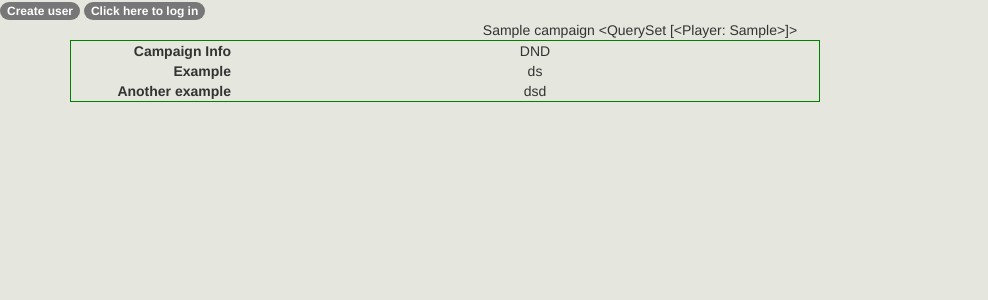
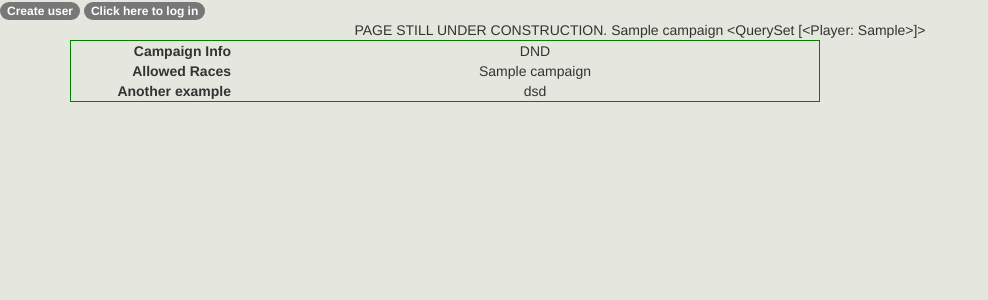
Before and after one commit to taiChantarungsee/roleplaying_manager, a Django app: page /GM/1 in a window 1280 px wide. Shown: the top 300 px of the page, without its empty margins (0-988 px from the left). Run offline with Django 3.2, Linux system fonts and the light colour scheme; tables that the repository leaves empty hold one stand-in row (values such as "Sample post"); some libraries are stand-ins or nearby versions.

Commit message:
Added models for players, campaigns and relations between them, and for selecting campaign settings.

```diff
--- a/blog/templates/blog/gm_detail.html
+++ b/blog/templates/blog/gm_detail.html
@@ -7,6 +7,7 @@ $(document).ready(function(){
 
 </script>
 <div style="text-align:center;">
+	PAGE STILL UNDER CONSTRUCTION.
 	{{campaign}}
 	{{players.all}}
 	<div class="container">
@@ -15,8 +16,8 @@ $(document).ready(function(){
 				<dl class="dl-horizontal" id="firstbox" style=" border: 1px solid green;">
 					<dt>Campaign Info</dt>
 					<dd>{{campaign.system}}</dd>
-					<dt>Example</dt>
-					<dd>ds</dd>
+					<dt>Allowed Races</dt>
+					<dd>{{campaign}}</dd>
 					<dt>Another example</dt>
 					<dd>dsd</dd>
 				</dl>
```
Also changed, not shown: blog/models.py (+18 -0 lines).
